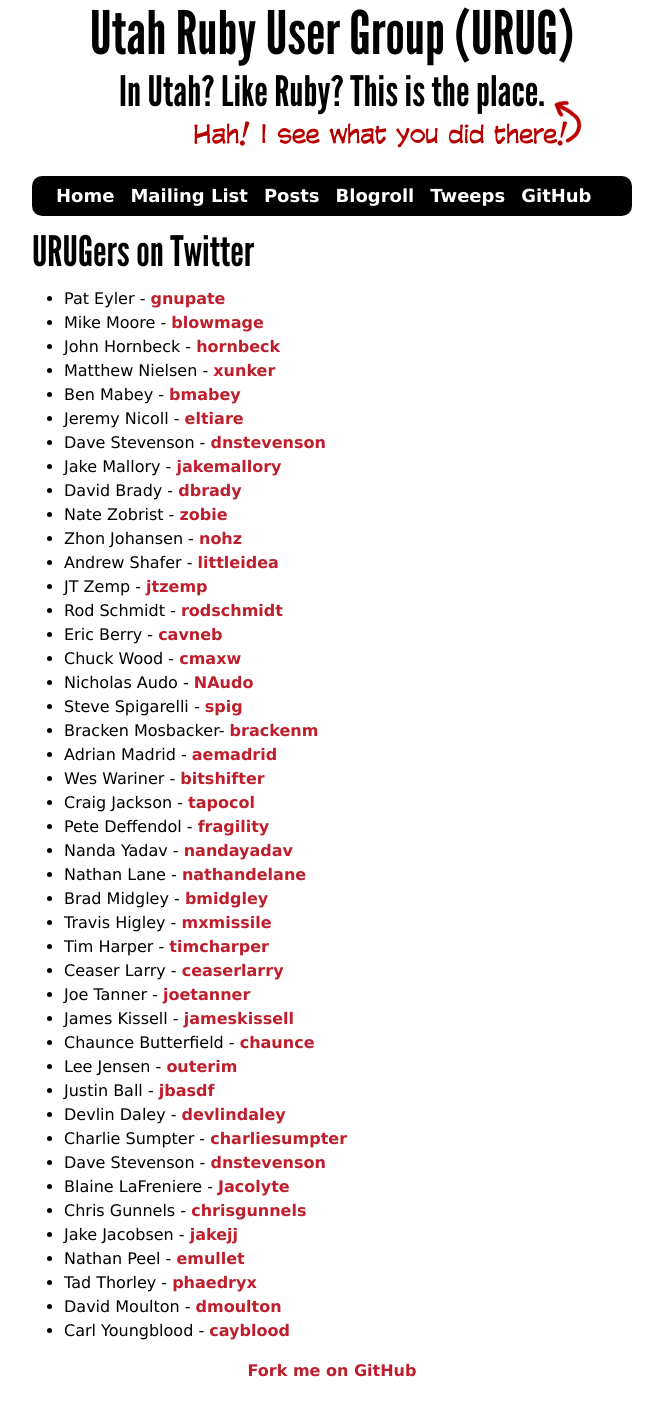
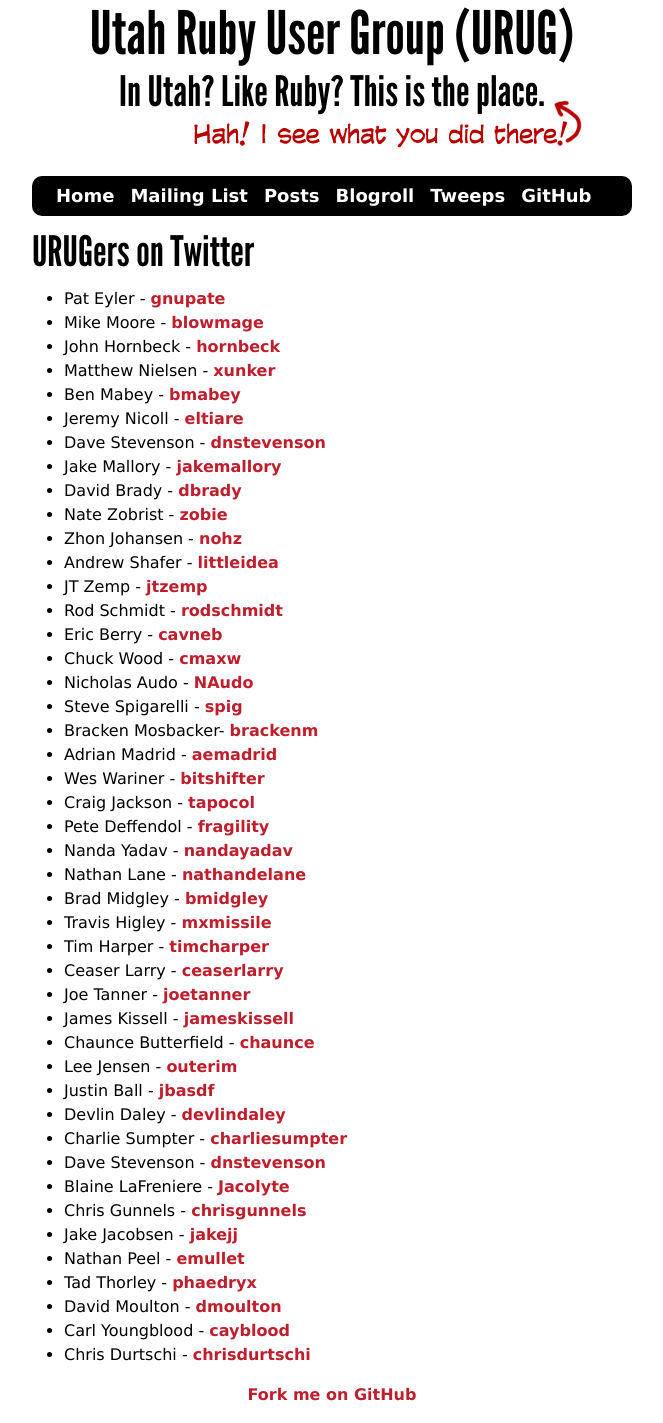
Before and after one commit to urug/urug.github.io, a Jekyll site: the page built from tweeps.html, in a window 1280 px wide. Shown: the whole page, without its empty margins (308-971 px from the left). Built offline with Jekyll 4.4.1, drawn with Linux system fonts in a browser that asks for light colours; before the commit the page ends 1399 px from its top, so only the background shows below that.

Commit message:
Edited tweeps.html via GitHub

```diff
--- a/tweeps.html
+++ b/tweeps.html
@@ -47,4 +47,5 @@
   <li>Tad Thorley - <a href="http://www.twitter.com/phaedryx">phaedryx</a></li>
   <li>David Moulton - <a href="http://www.twitter.com/dmoulton">dmoulton</a></li>
   <li>Carl Youngblood - <a href="http://www.twitter.com/cayblood">cayblood</a></li>
+  <li>Chris Durtschi - <a href="http://www.twitter.com/chrisdurtschi">chrisdurtschi</a></li>
 </ul>
```
